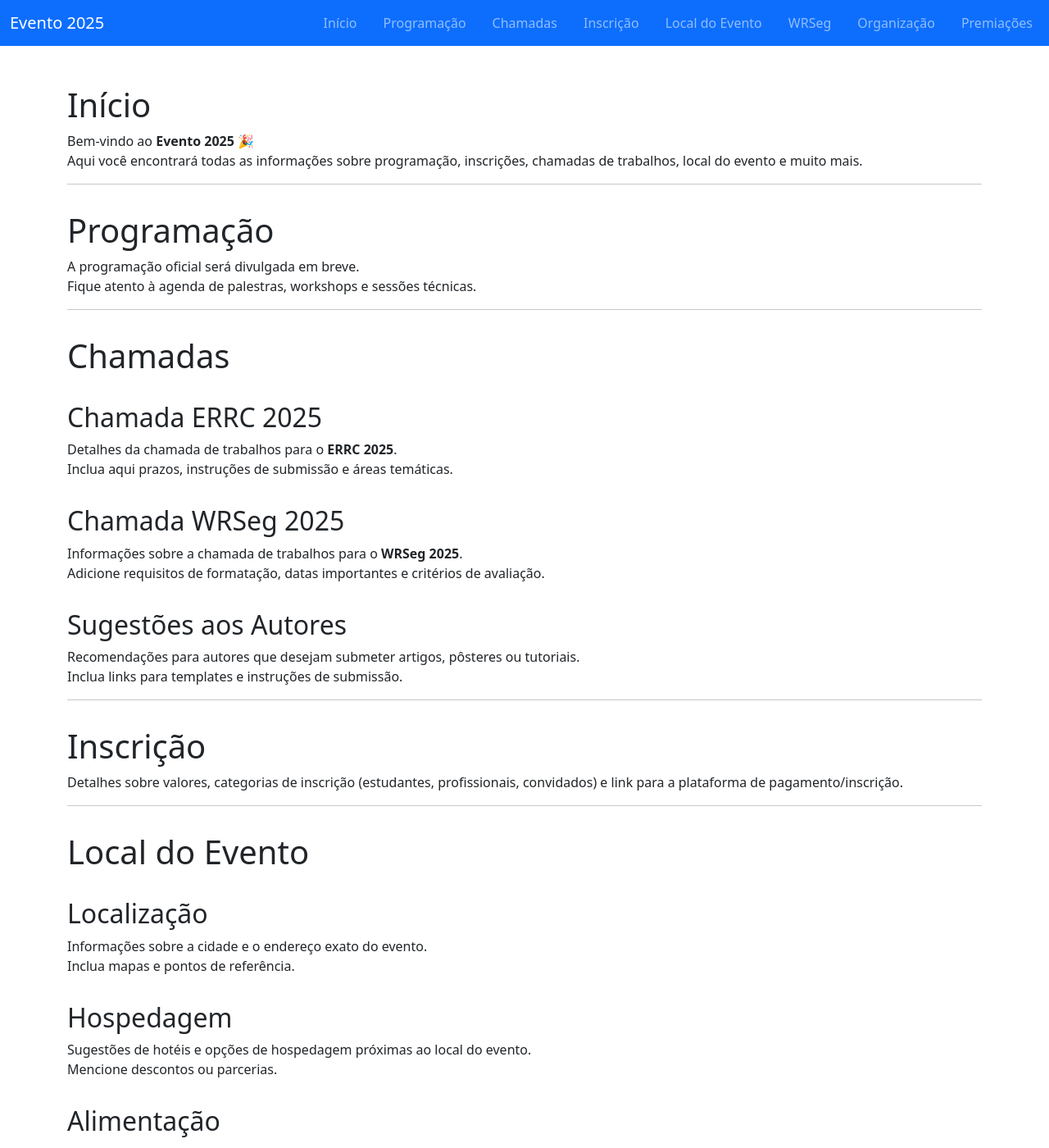
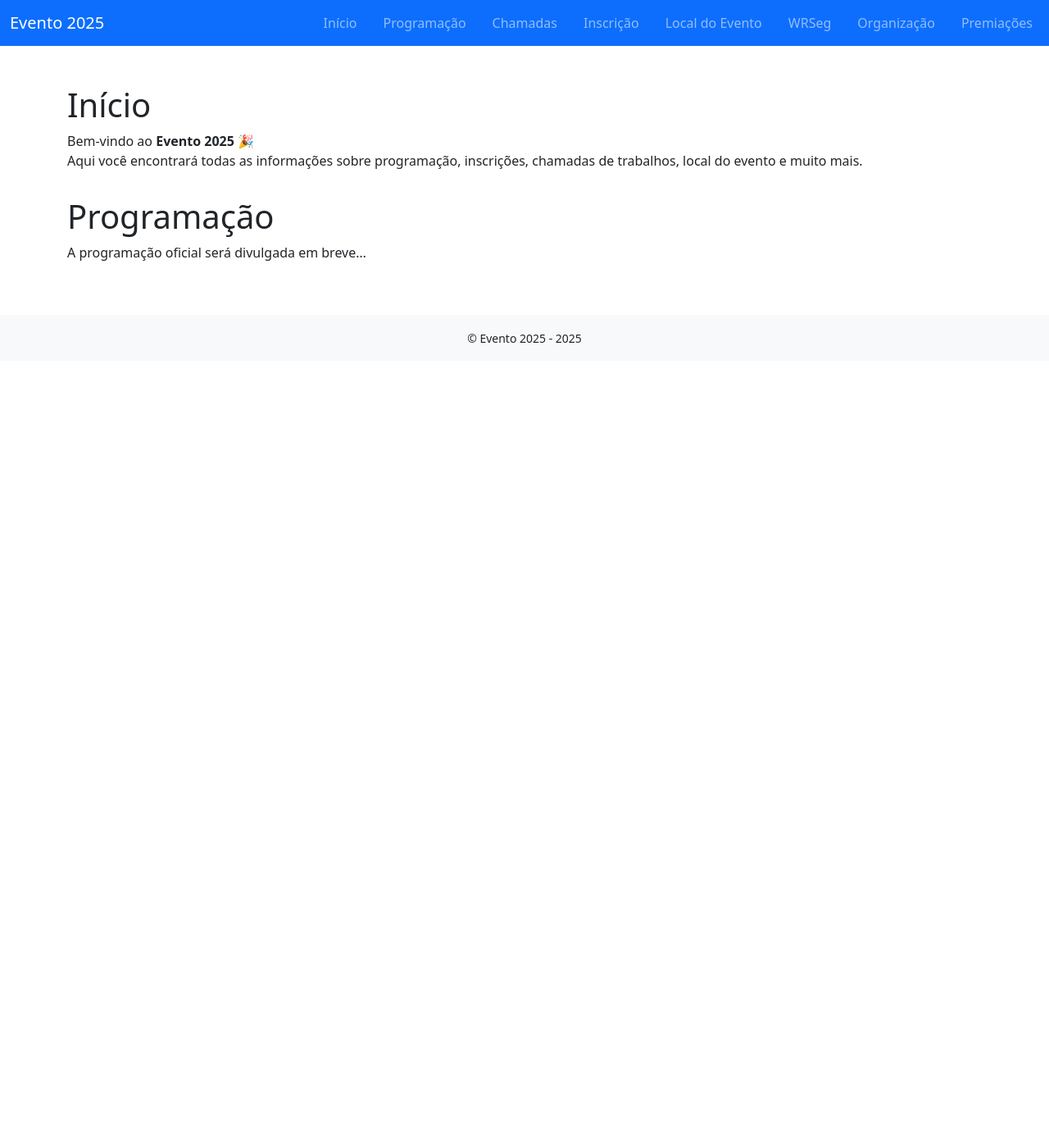
Before and after one commit to crrc-rs/errc2025, a Jekyll site: the page built from index.md, in a window 1280 px wide and 1400 px high. Shown: the whole window at 82% size. Built offline with Jekyll 4.4.1, drawn with Linux system fonts in a browser that asks for light colours; some of the changed text lies outside the part shown.

Commit message:
Update index.md

```diff
--- a/index.md
+++ b/index.md
@@ -7,74 +7,5 @@ title: Evento 2025
 Bem-vindo ao **Evento 2025** 🎉
 Aqui você encontrará todas as informações sobre programação, inscrições, chamadas de trabalhos, local do evento e muito mais.
 
----
-
 # Programação
-A programação oficial será divulgada em breve.
-Fique atento à agenda de palestras, workshops e sessões técnicas.
-
----
-
-# Chamadas
-
-## Chamada ERRC 2025
-Detalhes da chamada de trabalhos para o **ERRC 2025**.
-Inclua aqui prazos, instruções de submissão e áreas temáticas.
-
-## Chamada WRSeg 2025
-Informações sobre a chamada de trabalhos para o **WRSeg 2025**.
-Adicione requisitos de formatação, datas importantes e critérios de avaliação.
-
-## Sugestões aos Autores
-Recomendações para autores que desejam submeter artigos, pôsteres ou tutoriais.
-Inclua links para templates e instruções de submissão.
-
----
-
-# Inscrição
-Detalhes sobre valores, categorias de inscrição (estudantes, profissionais, convidados) e link para a plataforma de pagamento/inscrição.
-
----
-
-# Local do Evento
-
-## Localização
-Informações sobre a cidade e o endereço exato do evento.
-Inclua mapas e pontos de referência.
-
-## Hospedagem
-Sugestões de hotéis e opções de hospedagem próximas ao local do evento.
-Mencione descontos ou parcerias.
-
-## Alimentação
-Informações sobre restaurantes, lanchonetes e opções gastronômicas próximas.
-Inclua também dicas de alimentação no próprio evento (coffee-breaks, almoços, etc.).
-
----
-
-# WRSeg
-Página dedicada ao **Workshop em Redes e Segurança (WRSeg 2025)**.
-Apresente o objetivo do workshop, temas de interesse e como participar.
-
----
-
-# Organização
-
-## Edição 2025
-Detalhes sobre a equipe organizadora da edição atual.
-Inclua nomes, instituições e contatos principais.
-
-## Edições Anteriores
-Histórico do evento e links para sites ou anais das edições passadas.
-
-## Comitê Assessor
-Lista dos membros do comitê assessor.
-Inclua nomes, afiliações e papéis desempenhados.
-
----
-
-# Premiações
-Informações sobre premiações de artigos, pôsteres, melhores trabalhos ou contribuições especiais.
-Especifique critérios e categorias.
-
----
+A programação oficial será divulgada em breve...
```
